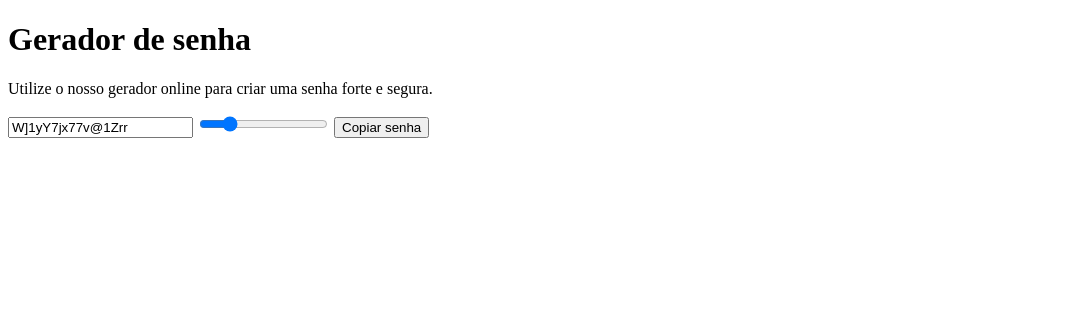
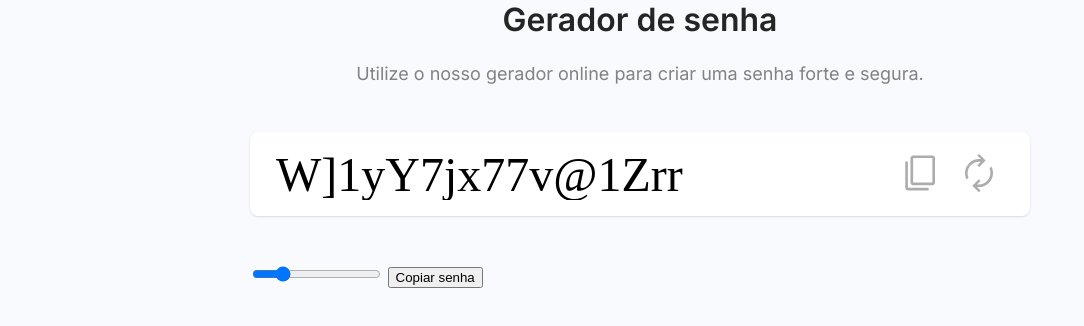
Before and after one commit to alanFont/Password-Generator, a plain HTML site: page Gerador de senha.html in a window 1280 px wide. Shown: the whole page, without its empty margins (0-1084 px from the left). Drawn offline with Linux system fonts and the light colour scheme.

Commit message:
Version 9

```diff
--- a/Gerador de senha.html
+++ b/Gerador de senha.html
@@ -3,15 +3,37 @@
     <head>
         <meta charset="UTF-8" />
         <meta http-equiv="X-UA-Compatible" content="IE=edge" />
-        <meta name="viewport"
-        content="width=device-width, initial-scale=1.0" />
+        <meta name="viewport" content="width=device-width, initial-scale=1.0" />
+        <link rel="preconnect" href="https://fonts.googleapis.com">
+        <link rel="preconnect" href="https://fonts.gstatic.com" crossorigin>
+        <link href="https://fonts.googleapis.com/css2?family=Inconsolata:wght@600&family=Inter:wght@400;600&display=swap" rel="stylesheet">
+        <link rel="stylesheet" href="style.css">
+        <link rel="stylesheet" href="reset.css">
         <title>Gerador de senha</title>
     </head>
     <body>
-        <h1>Gerador de senha</h1>
-        <p>Utilize o nosso gerador online para criar uma senha forte e segura.</p>
+        <main>
+        <section class="hero">
+            <h1 class="title">Gerador de senha</h1>
+            <p class="subtitle">Utilize o nosso gerador online para criar uma senha forte e segura.</p>
+        </section>
 
-        <input type="text" name="password" id="password" />
+        <section class="box">
+            <div class="password">
+                <div class="text">
+                    <input type="text" name="password" id="password" />
+                </div>
+                <div class="actions">
+                    <button id="copy-1">
+                        <img src="copy.svg" width="42">
+                    </button>
+                    <button id="renew">
+                        <img src="renew.svg" width="42">
+                    </button>
+                </div>
+            </div>
+        </section>
+
 
         <input type="range"
             name="passwordLength"
@@ -21,9 +43,9 @@
             max="64"
         />
 
-        <button id="copy">Copiar senha</button>
-
-        <script>
+        <button id="copy-2">Copiar senha</button>
+        </main>
+    <script>
             // Variables
             let passwordLength = 16
             const inputEl = document.querySelector("#password")
@@ -56,8 +78,8 @@
             })
 
             // password copy event
-            const copyButtonEl = document.querySelector("#copy")
-            copyButtonEl.addEventListener("click", copy)
+            document.querySelector("#copy-1").addEventListener("click", copy)
+            document.querySelector("#copy-2").addEventListener("click", copy)
 
             generatePassword()
         </script>
--- a/reset.css
+++ b/reset.css
@@ -0,0 +1,35 @@
+html {
+    box-sizing: border-box;
+    font-size: 16px;
+}
+
+*,
+*:before,
+*:after {
+    box-sizing: inherit;
+}
+
+body,
+h1,
+h2,
+h3,
+h4,
+h5,
+h6,
+p,
+ol,
+ul {
+    margin: 0;
+    padding: 0;
+    font-weight: normal;
+}
+
+ol,
+ul {
+    list-style: none;
+}
+
+img {
+    max-width: 100%;
+    height: auto;
+}
--- a/style.css
+++ b/style.css
@@ -0,0 +1,63 @@
+body {
+    background-color: #f8fafd;
+    font-family: "Inter", sans- serif;
+    color: #252525;
+    padding: 2rem;
+}
+
+main{
+    max-width: 780px;
+    margin: 0 auto;
+}
+
+.hero {
+    text-align: center;
+    padding-bottom: 3rem;
+}
+
+.hero .title {
+    font-size: 2rem;
+    font-weight: bold;
+    padding-bottom: 1.5rem;
+}
+.hero .subtitle {
+    font-size: 1.125rem;
+    color: #828282;
+}
+
+.box {
+    background: #fff;
+    box-shadow: 0 1px 2px rgba(132, 145, 165, 0.3);
+    border-radius: 8px;
+    margin-bottom: 3rem;
+}
+
+.password {
+    display: flex;
+    align-items: center;
+    padding: 1rem 1.5rem;
+}
+.password .text {
+    flex: 1;
+}
+.password .text input {
+    font-family: "Incosolata", serif;
+    font-size: 3rem;
+    border: none;
+    outline: none;
+    cursor: default;
+    height: 52px;
+    width: 100%;
+    transition: all 0.2s;
+    -webkit-user-select: none;
+    -moz-user-select: none;
+    -ms-user-select: none;
+    user-select: none;
+}
+.password .actions button {
+    background-color: transparent;
+    border: none;
+    cursor: pointer;
+    opacity: 0.7;
+    transition: opacity 0.2s;
+}
```
Also changed, not shown: copy.svg (added), renew.svg (added).
